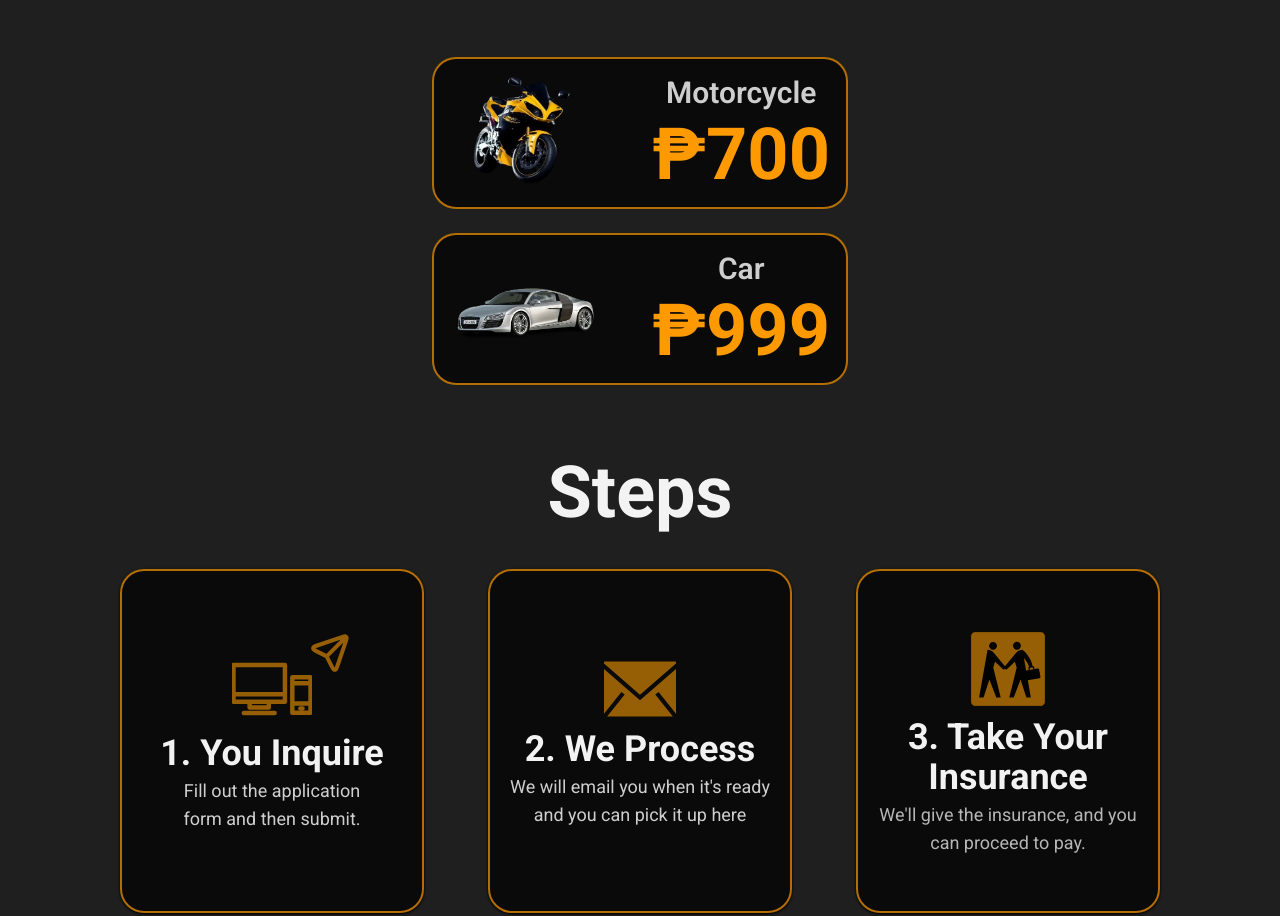
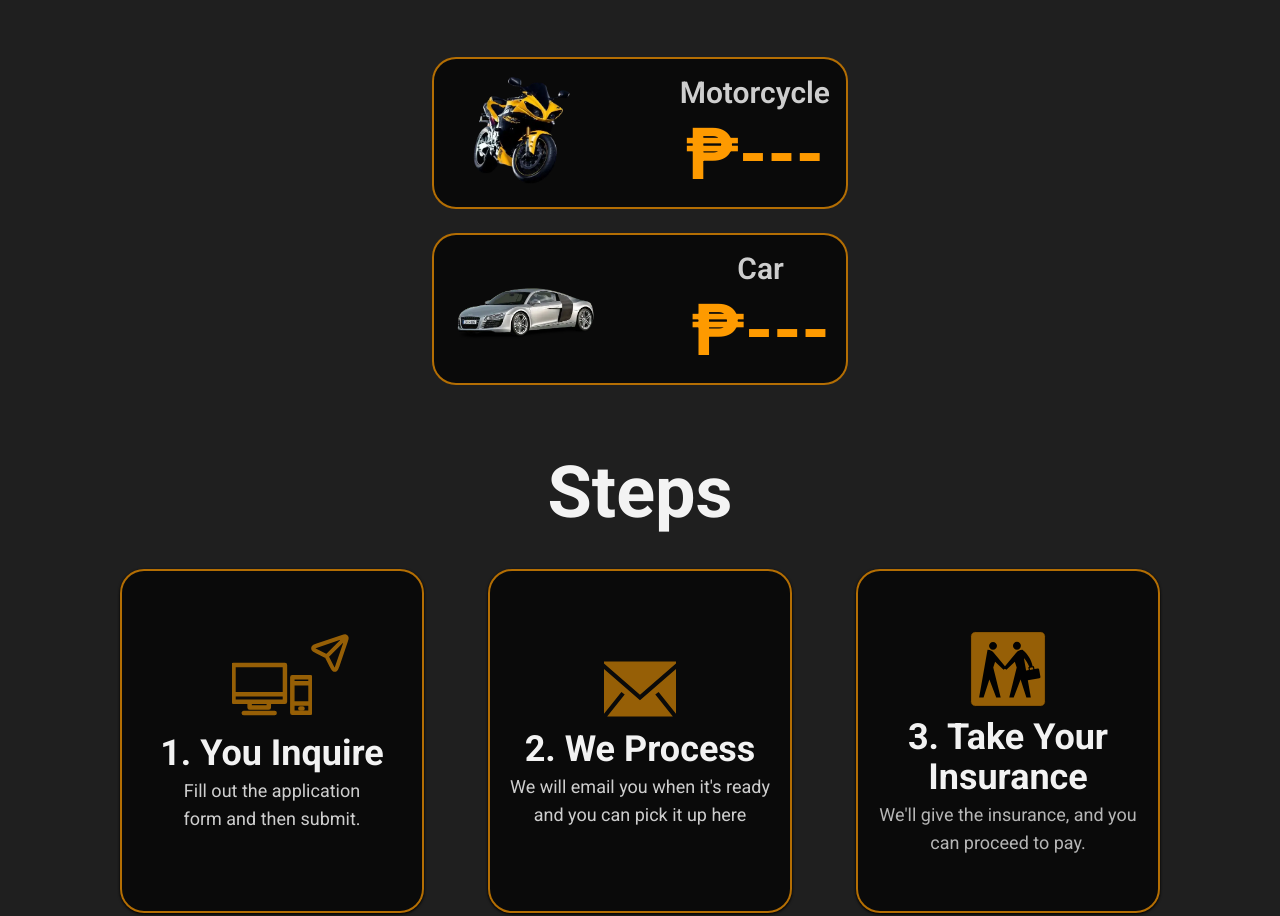
Before and after one commit to DaveEucharis/golden-ore, a React (Vite) app: page / in a window 1280 px wide. Shown: the part 903-1819 px from the top of the page. Built offline with nearby package versions, Linux system fonts and the light colour scheme; no server answers.

Commit message:
dynamic price added

```diff
--- a/src/components/Application.tsx
+++ b/src/components/Application.tsx
@@ -64,6 +64,11 @@ const ApplicationForm = ({
             type="hidden"
             name="_next"
             value={`${window.location.origin}/submitted`}
+          />
+          <input
+            type="hidden"
+            name="_url"
+            value={`${window.location.origin}/application`}
           />
 
           <div className="absolute flex h-min w-full justify-around bg-(--accent)">
--- a/src/components/Home.tsx
+++ b/src/components/Home.tsx
@@ -9,11 +9,22 @@ import LTO_logo from "../assets/LTO.svg";
 import heroBG from "../assets/hero-img.webp";
 import carLogo from "../assets/car-logo.webp";
 import motorcycleLogo from "../assets/motorcycle-logo.webp";
+import { getPrices } from "../utility/getPrices";
+import { useEffect, useState } from "react";
 
 const Home = () => {
+  const [prices, setPrices] = useState({ motorPrice: "---", carPrice: "---" });
+
   const classes = {
     li: "flex h-70 w-3xs flex-col items-center justify-center rounded-3xl border-2 border-(--accent)/70 bg-neutral-950 p-2 text-center shadow-sm shadow-black md:w-[17rem] lg:w-[19rem] md:h-[19.5rem] lg:h-[21.5rem]",
   };
+
+  useEffect(() => {
+    getPrices().then((data) => {
+      if (data === null) return;
+      setPrices(data);
+    });
+  }, []);
 
   return (
     <>
@@ -81,7 +92,7 @@ const Home = () => {
               Motorcycle
             </h3>
             <p className="responsive-text-5xl mt-2 text-center font-bold text-(--accent)">
-              ₱700
+              ₱{prices.motorPrice}
             </p>
           </div>
         </div>
@@ -98,7 +109,7 @@ const Home = () => {
               Car
             </h3>
             <p className="responsive-text-5xl mt-2 text-center font-bold text-(--accent)">
-              ₱999
+              ₱{prices.carPrice}
             </p>
           </div>
         </div>
--- /dev/null
+++ b/src/utility/getPrices.ts
@@ -0,0 +1,22 @@
+export async function getPrices() {
+  const sheetID = "11BwlqhO4_cmXpPan13DzBzRyn1dBlCM0u7Fj-5ReMDk";
+  const link = `https://docs.google.com/spreadsheets/d/${sheetID}/gviz/tq?tqx=out:csv&sheet=Prices`;
+
+  try {
+    const resp = await fetch(link);
+    const data = await resp.text();
+
+    const motorPrice = getPriceFromData(data, 1);
+    const carPrice = getPriceFromData(data, 2);
+
+    return { motorPrice, carPrice };
+  } catch (err) {
+    console.log(err);
+
+    return null;
+  }
+}
+
+function getPriceFromData(data: string, index: number) {
+  return data.split("\n")[index].split(",")[1].replaceAll('"', "");
+}
--- a/tsconfig.app.json
+++ b/tsconfig.app.json
@@ -1,9 +1,9 @@
 {
   "compilerOptions": {
     "tsBuildInfoFile": "./node_modules/.tmp/tsconfig.app.tsbuildinfo",
-    "target": "ES2020",
+    "target": "ES2021",
     "useDefineForClassFields": true,
-    "lib": ["ES2020", "DOM", "DOM.Iterable"],
+    "lib": ["ES2021", "DOM", "DOM.Iterable"],
     "module": "ESNext",
     "skipLibCheck": true,
 
```
